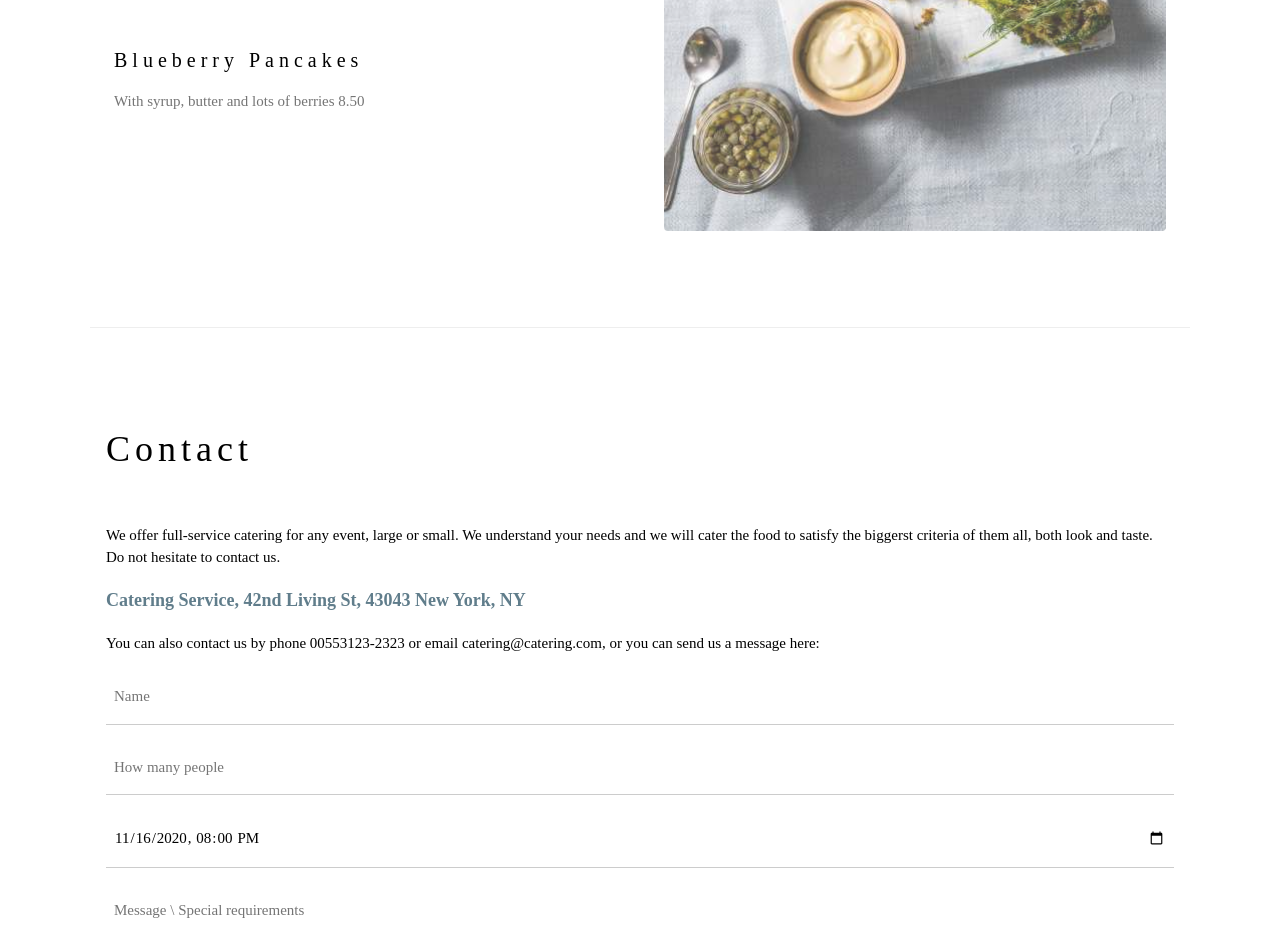
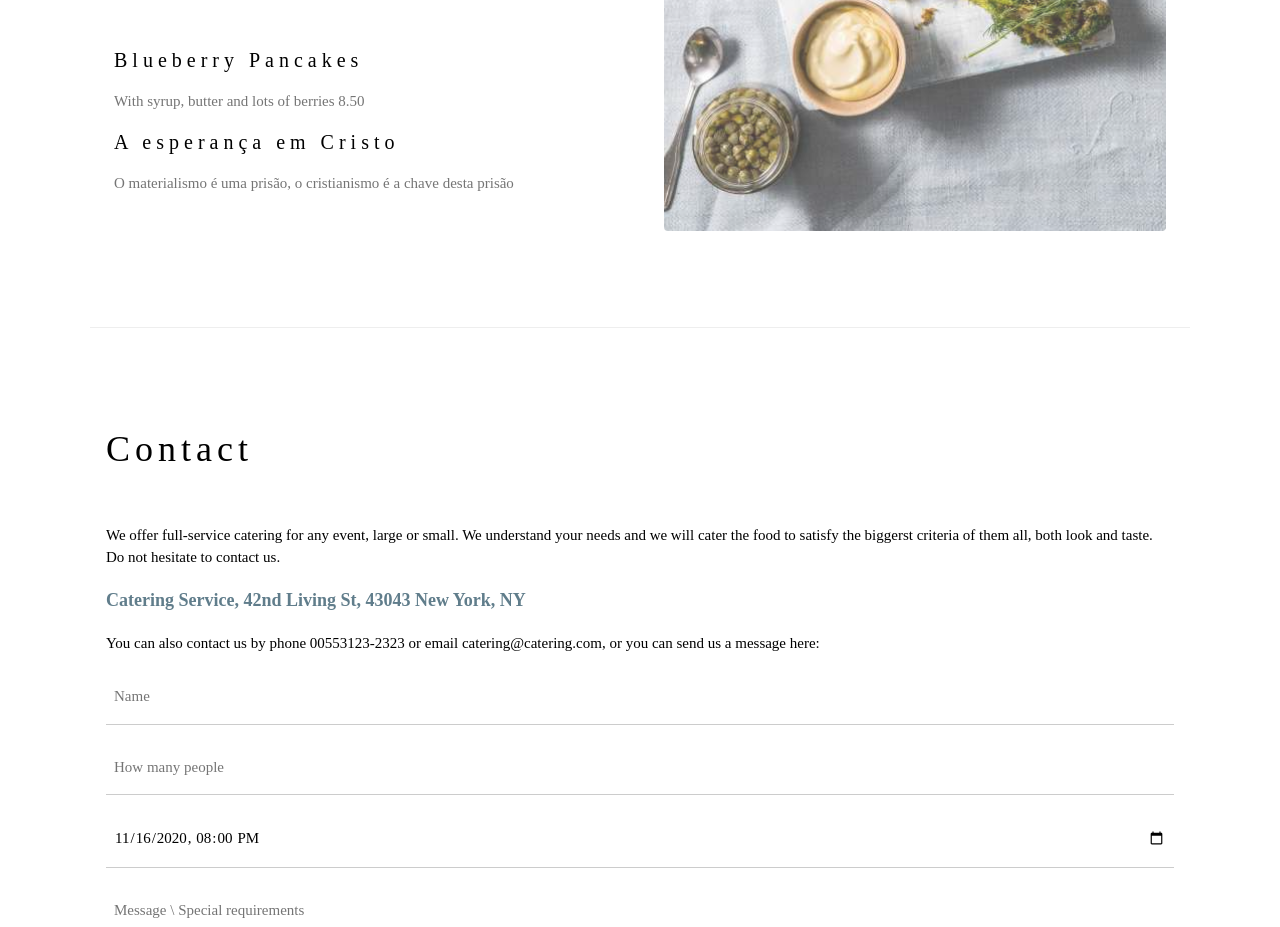
Before and after one commit to pablocla1406/mycursito, a plain HTML site: page index.html in a window 1280 px wide. Shown: the part 1442-2369 px from the top of the page. Drawn offline with nearby package versions, Linux system fonts and the light colour scheme.

Commit message:
Adicionando verdades no menu

```diff
--- a/index.html
+++ b/index.html
@@ -73,6 +73,8 @@ h1, h2, h3, h4, h5, h6 {
 
       <h4>Blueberry Pancakes</h4>
       <p class="w3-text-grey">With syrup, butter and lots of berries 8.50</p>
+      <h4>A esperança em Cristo</h4>
+      <p class="w3-text-grey">O materialismo é uma prisão, o cristianismo é a chave desta prisão</p>
     </div>
 
     <div class="w3-col l6 w3-padding-large">
```
Also changed, not shown: 1 other file.
